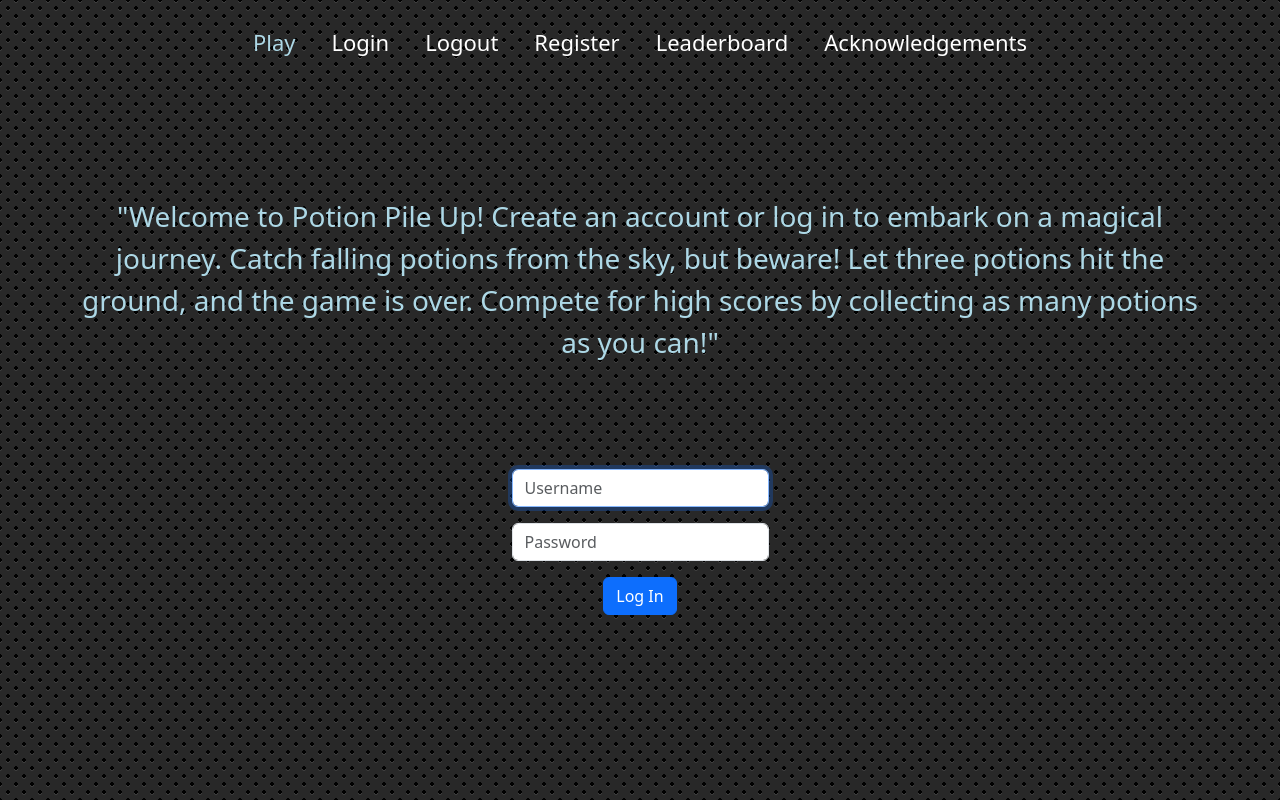
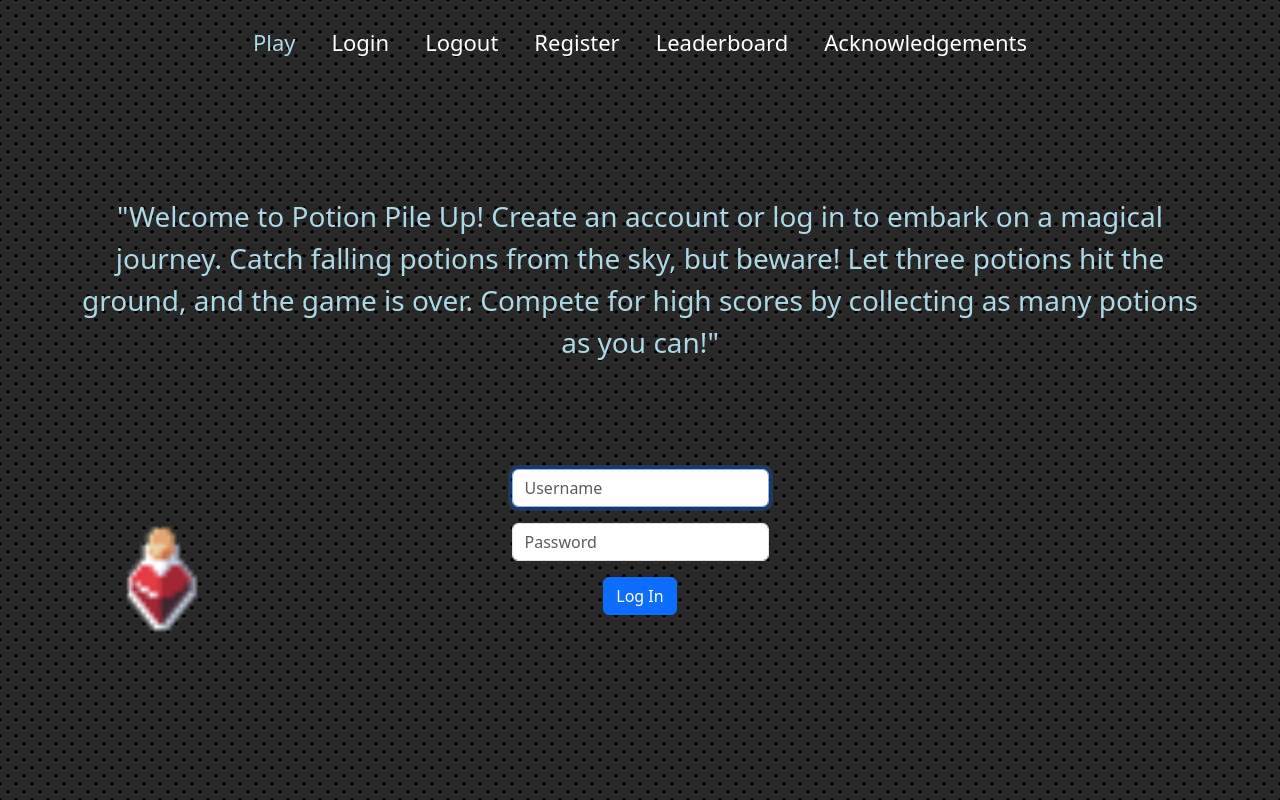
Before and after one commit to fahris-n/potion-pile-up, a Flask app: page /login in a window 1280 px wide. Run offline with Flask 3, Linux system fonts and the light colour scheme.

Commit message:
Added animations.js file for login pizzaz. Also made small grammer edits in routes

```diff
--- /dev/null
+++ b/backend/static/animation.js
@@ -0,0 +1,59 @@
+// Canvas setup
+const canvas = document.getElementById('background-login-canvas');
+const ctx = canvas.getContext("2d");
+
+const CANVAS_WIDTH = canvas.width;
+const CANVAS_HEIGHT = canvas.height;
+
+// Image setup
+const potionSpritesheet = new Image();
+potionSpritesheet.src = 'static/media/potions.png';
+
+const spriteWidth = 16;
+const spriteHeight = 26;
+const spriteCount = 160;
+
+let x = Math.random() * CANVAS_WIDTH;
+let y = 0;
+
+// function getRandomPotionIndex() {
+//     return Math.floor(Math.random() * spriteCount);
+// }
+
+// function animate() {
+//     ctx.clearRect(0, 0, CANVAS_WIDTH, CANVAS_HEIGHT);
+
+//     let x = Math.random() * CANVAS_WIDTH;
+
+//     for (let i = 0; i < 160; i++) {
+//         const potionIndex = getRandomPotionIndex();
+//         const potionX = x + i * 20;
+//         const potionY = i * 30;
+
+//         ctx.drawImage(
+//             potionSpritesheet,
+//             potionIndex * spriteWidth,
+//             0,
+//             spriteWidth,
+//             spriteHeight,
+//             potionX,
+//             potionY,
+//             spriteWidth,
+//             spriteHeight
+//         );
+//     }
+//     requestAnimationFrame(animate);
+// }
+
+function animate() {
+    ctx.clearRect(0, 0, CANVAS_WIDTH, CANVAS_HEIGHT);
+    ctx.drawImage(potionSpritesheet, 0, 0, spriteWidth, spriteHeight, x, y, spriteWidth ,spriteHeight);
+    y++;
+    if (y > CANVAS_HEIGHT) {
+        y = 0;
+        x = Math.random() * CANVAS_WIDTH;
+    }
+    requestAnimationFrame(animate);
+}
+
+animate();
--- a/backend/static/style.css
+++ b/backend/static/style.css
@@ -31,8 +31,10 @@
 }
 
 .container {
+    position: relative;
     display: flex;
     flex-direction: column;
+    z-index: 2;
 }
 
 .login-text {
@@ -99,7 +101,7 @@
     padding-top: 8px;
 }
 
-.canvas-container {
+.game-container {
     position: absolute;
     top: 0;
     left: 0;
@@ -117,7 +119,7 @@
 }
 
 @media (max-width: 1480px) {
-    .canvas-container {
+    .game-container {
         position: relative;
     }
     .tutorial-text {
@@ -139,3 +141,12 @@
     border-radius: 8px;
     overflow: hidden;
 }
+
+#background-login-canvas {
+    position: fixed;
+    left: 0;
+    top: 0;
+    width: 100%;
+    height: 100%;
+    z-index: 1;
+}
--- a/backend/templates/index.html
+++ b/backend/templates/index.html
@@ -7,7 +7,7 @@
 {% block main %}
 
 <body>
-    <div class="canvas-container">
+    <div class="game-container">
         <canvas id="canvas" width="600" height="800" style="border:4px solid #ffffff;">
         </canvas>
     </div>
@@ -24,7 +24,6 @@
         <source src="{{ url_for('static', filename='media/wizard_game_music.mp3') }}" type="audio/mpeg">
     </audio>
 
-
     <!-- Begin playing music when content is loaded -->
     <script>
         document.addEventListener("DOMContentLoaded", function() {
--- a/backend/templates/leaderboard.html
+++ b/backend/templates/leaderboard.html
@@ -1,7 +1,7 @@
 {% extends "layout.html" %}
 
 {% block title %}
-    Index
+    Leaderboard
 {% endblock %}
 
 {% block main %}
--- a/backend/templates/login.html
+++ b/backend/templates/login.html
@@ -7,12 +7,10 @@
 {% block main %}
 
 <div class="container">
-
     <div class="login-text">
         <p>
             "Welcome to Potion Pile Up! Create an account or log in to embark on a magical journey. Catch falling potions from the sky, but beware! Let three potions hit the ground, and the game is over. Compete for high scores by collecting as many potions as you can!"</p>
     </div>
-
     <div class="login-form">
         <form action="/login" method="post">
             <div class="mb-3">
@@ -31,11 +29,16 @@
     </div>
 </div>
 
+
+<canvas id="background-login-canvas"></canvas>
+
     <!-- Embed audio file-->
     <audio id="bg-music-login" loop>
         <source src="{{ url_for('static', filename='media/login_music.mp3') }}" type="audio/mpeg">
     </audio>
 
+    <!-- Include animation script -->
+    <script src="{{url_for('static', filename='animation.js')}}"></script>
 
     <!-- Begin playing music when content is loaded -->
     <script>
```
